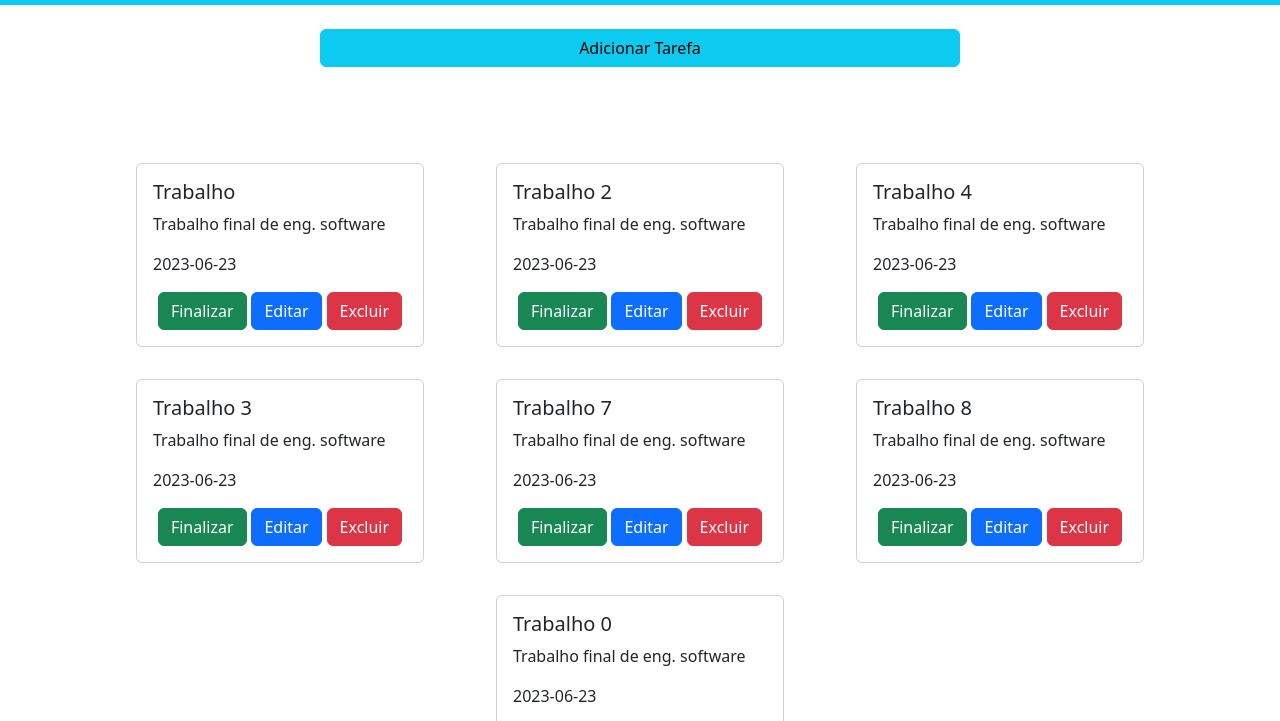
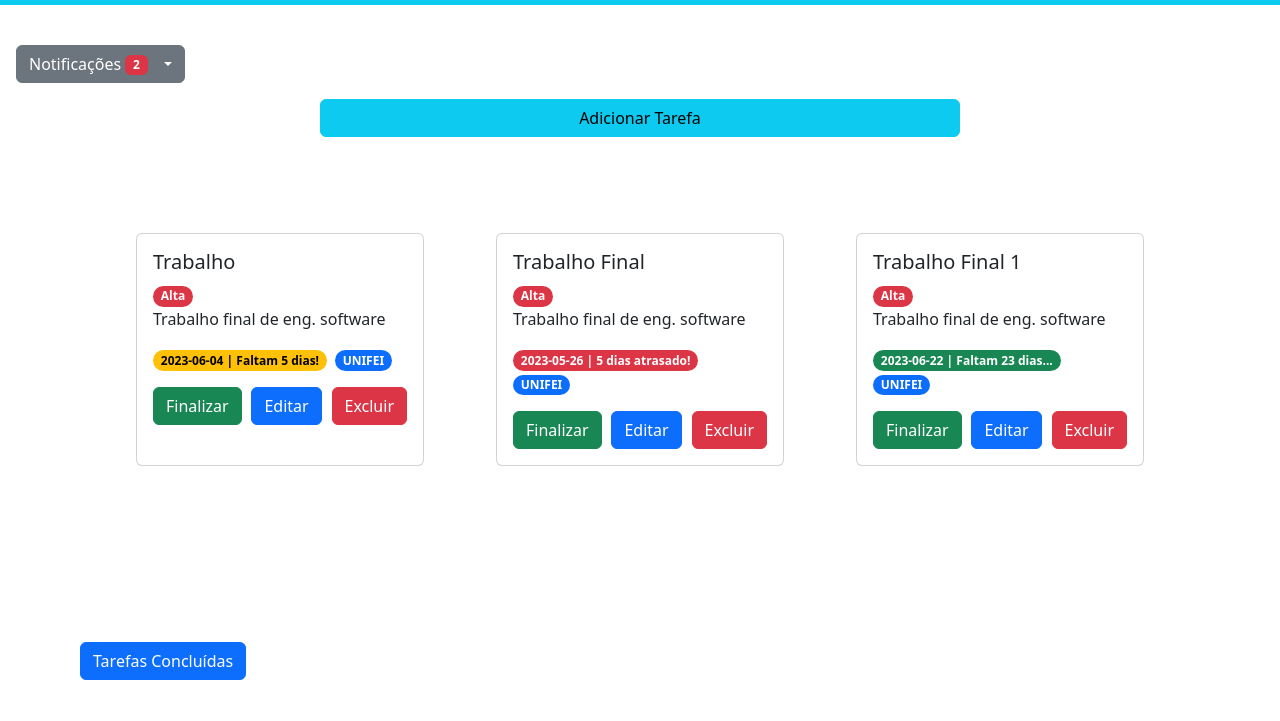
Before and after one commit to PedroJSilveira/trabalho_final, a plain HTML site: page index.html in a window 1280 px wide. Shown: the part 72-793 px from the top of the page. Drawn offline with nearby package versions, Linux system fonts and the light colour scheme.

Commit message:
Flags + Lembretes simples

```diff
--- a/crud.js
+++ b/crud.js
@@ -4,6 +4,8 @@ const divTarefaConcluida = document.querySelector('#tarefas-concluidas')
 const newTarefa = document.querySelector('#form-tarefa')
 const updateTarefa = document.querySelector('#form-editar-tarefa')
 const btnConcluida = document.querySelector('#tar-concluidas')
+const dropNotifica = document.querySelector('#notificacoes')
+const qtdNot = document.querySelector('#qtd-not')
 
 // Elementos do Formulário de Criação
 const tituloTarefa = document.querySelector('#titulo')
@@ -26,6 +28,7 @@ const criadorEd = document.querySelector('#criadorEd')
 
 let nConcluidas = '';
 let concluidas = '';
+let notifica = '';
 
 //IMPLEMENTAÇÃO DOS CRUDs
 const gerenTarefas = {
@@ -66,31 +69,94 @@ function CriaTarefa(dados){
     mostraTarefas()
 }
 
-CriaTarefa({nome: 'Trabalho', desc: 'Trabalho final de eng. software', prioridade: 'Alta', prazo: '2023-06-23', permissao: 'Eu', categoria: 'UNIFEI', criador: 'Pedro Junho'})
+CriaTarefa({nome: 'Trabalho', desc: 'Trabalho final de eng. software', prioridade: 'Alta', prazo: '2023-06-04', permissao: 'Eu', categoria: 'UNIFEI', criador: 'Ana Maísa'})
 
-CriaTarefa({nome: 'Trabalho 2', desc: 'Trabalho final de eng. software', prioridade: 'Baixa', prazo: '2023-06-23', permissao: 'Eu', categoria: 'UNIFEI', criador: 'Pedro Junho'})
+CriaTarefa({nome: 'Trabalho Final', desc: 'Trabalho final de eng. software', prioridade: 'Alta', prazo: '2023-05-26', permissao: 'Eu', categoria: 'UNIFEI', criador: 'Ana Maísa'})
 
-CriaTarefa({nome: 'Trabalho 4', desc: 'Trabalho final de eng. software', prioridade: 'Baixa', prazo: '2023-06-23', permissao: 'Eu', categoria: 'UNIFEI', criador: 'Pedro Junho'})
-
-CriaTarefa({nome: 'Trabalho 3', desc: 'Trabalho final de eng. software', prioridade: 'Baixa', prazo: '2023-06-23', permissao: 'Eu', categoria: 'UNIFEI', criador: 'Pedro Junho'})
-
-CriaTarefa({nome: 'Trabalho 7', desc: 'Trabalho final de eng. software', prioridade: 'Baixa', prazo: '2023-06-23', permissao: 'Eu', categoria: 'UNIFEI', criador: 'Pedro Junho'})
-
-CriaTarefa({nome: 'Trabalho 8', desc: 'Trabalho final de eng. software', prioridade: 'Baixa', prazo: '2023-06-23', permissao: 'Eu', categoria: 'UNIFEI', criador: 'Pedro Junho'})
-
-CriaTarefa({nome: 'Trabalho 0', desc: 'Trabalho final de eng. software', prioridade: 'Baixa', prazo: '2023-06-23', permissao: 'Eu', categoria: 'UNIFEI', criador: 'Pedro Junho'})
+CriaTarefa({nome: 'Trabalho Final  1', desc: 'Trabalho final de eng. software', prioridade: 'Alta', prazo: '2023-06-22', permissao: 'Eu', categoria: 'UNIFEI', criador: 'Ana Maísa'})
 
 //Read
+function notificacoes(){
+    dropNotifica.innerHTML = ''
+    notifica = ''
+    let qtd = 0
+    let dados = ''
+
+    for(let not of leTodasTarefas()){
+        if(not.concluida == false){
+            dados = verificaPrazo(not.prazo)
+            if(dados.cor == 'text-bg-danger' || dados.cor == 'text-bg-warning'){
+                notifica = notifica + `<li><a><p>${not.nome}</p><span class="badge rounded-pill ${dados.cor}">${not.prazo} | ${dados.msg}</span></a></li>`
+                notifica = notifica + `<hr>`
+                qtd++
+            }
+        }
+
+    }
+
+    if(notifica == ''){
+        dropNotifica.innerHTML = '<p>Sem notificações...</p>'
+    }else{
+        dropNotifica.innerHTML = notifica
+    }
+
+    qtdNot.innerText = qtd
+}
+
 function mostraTarefas(){
     divTarefa.innerHTML = ''
     nConcluidas = ''
+    let dadosPrazo = ''
     for(let tarefa of leTodasTarefas()){
         if(tarefa.concluida == false){
+            dadosPrazo = verificaPrazo(tarefa.prazo)
+            nConcluidas = nConcluidas + `<div class="d-flex card" style="width: 18rem;"> <div class="card-body"><h5 class="card-title">${tarefa.nome}</h5><span class="badge rounded-pill ${corPrioridade(tarefa.prioridade)}">${tarefa.prioridade}</span><p class="card-text">${tarefa.desc}</p><div class="flags"><span class="badge rounded-pill ${dadosPrazo.cor}">${tarefa.prazo} | ${dadosPrazo.msg}</span><span class="badge rounded-pill text-bg-primary">${tarefa.categoria}</span></div><div class="botoes"><a href="#" class="btn btn-success" onclick="concluida('${tarefa.nome}')">Finalizar</a><a data-bs-toggle="modal" data-bs-target="#editarModal" href="#" class="btn btn-primary" onclick="formUpTarefa('${tarefa.nome}')">Editar</a><a href="#" class="btn btn-danger" onclick="apagaTarefa('${tarefa.nome}')">Excluir</a></div></div></div>`
 
-            nConcluidas = nConcluidas + `<div class="d-flex card" style="width: 18rem;"> <div class="card-body"><h5 class="card-title">${tarefa.nome}</h5><p class="card-text">${tarefa.desc}</p><p class="prazo">${tarefa.prazo}</p><div class="botoes"><a href="#" class="btn btn-success" onclick="concluida('${tarefa.nome}')">Finalizar</a><a data-bs-toggle="modal" data-bs-target="#editarModal" href="#" class="btn btn-primary" onclick="formUpTarefa('${tarefa.nome}')">Editar</a><a href="#" class="btn btn-danger" onclick="apagaTarefa('${tarefa.nome}')">Excluir</a></div></div></div>`
         }
     }
-    divTarefa.innerHTML = nConcluidas
+    if(nConcluidas == ''){
+        divTarefa.innerHTML = '<h2>Sem tarefas...</h2>'
+    }else{
+        divTarefa.innerHTML = nConcluidas
+    }
+
+    notificacoes()
+}
+
+function corPrioridade(prioridade){
+    if(prioridade == 'Alta'){
+        return 'text-bg-danger'
+    }
+
+    if(prioridade == 'Média'){
+        return 'text-bg-warning'
+    }
+
+    if(prioridade == 'Baixa'){
+        return 'text-bg-success'
+    }
+}
+
+function verificaPrazo(prazo){
+    var date1 = new Date(prazo)
+    var today = new Date(Date.now())
+
+    var timeDiff = Math.abs(date1.getTime() - today.getTime())
+    var diffDays = Math.ceil(timeDiff / (1000 * 3600 * 24))
+
+    if(date1.getTime() < today.getTime()){
+        return {cor: 'text-bg-danger', msg: `${diffDays} dias atrasado!`}
+    }
+
+    if(diffDays <= 7 && diffDays >= 3){
+        return {cor: 'text-bg-warning', msg: `Faltam ${diffDays} dias!`}
+    }
+
+    if(diffDays <= 2){
+        return {cor: 'text-bg-danger', msg: `Faltam ${diffDays} dias!`}
+    }
+
+    return {cor: 'text-bg-success', msg: `Faltam ${diffDays} dias...`}
 }
 
 function mostraConcluidas(){
@@ -98,10 +164,15 @@ function mostraConcluidas(){
     concluidas = ''
     for(let con of leTodasTarefas()){
         if(con.concluida == true){
-            concluidas = concluidas + `<div class="d-flex card" style="width: 18rem;"> <div class="card-body"><h5 class="card-title">${con.nome}</h5><p class="card-text">${con.desc}</p><a href="#" class="btn btn-success" onclick="voltar('${con.nome}')">Voltar</a></div></div>`
+            concluidas = concluidas + `<div class="d-flex card" style="width: 18rem;"> <div class="card-body"><h5 class="card-title">${con.nome}</h5><span class="badge rounded-pill text-bg-primary">${con.categoria}</span><p class="card-text">${con.desc}</p><a href="#" class="btn btn-success" onclick="voltar('${con.nome}')">Voltar</a></div></div>`
         }
     }
-    divTarefaConcluida.innerHTML = concluidas
+
+    if(concluidas == ''){
+        divTarefaConcluida.innerHTML = '<p>Nenhuma tarefa concluída...</p>'
+    }else{
+        divTarefaConcluida.innerHTML = concluidas
+    }
 }
 
 function voltar(nome){
--- a/index.html
+++ b/index.html
@@ -21,6 +21,14 @@
     </nav>
 
     <br>
+
+    <div class="notificacoes">
+      <button class="btn btn-secondary dropdown-toggle" type="button" data-bs-toggle="dropdown" aria-expanded="false">
+        Notificações <span id="qtd-not" class="badge text-bg-danger"></span>
+      </button>
+      <ul class="dropdown-menu" id="notificacoes">
+      </ul>
+    </div>
 
     <div class="d-grid gap-2 col-6 mx-auto">
       <button type="button" class="btn btn-info" data-bs-toggle="modal" data-bs-target="#exampleModal">Adicionar Tarefa</button>
--- a/style.css
+++ b/style.css
@@ -1,3 +1,11 @@
+.notificacoes{
+  margin: 1rem;
+}
+
+.notificacoes li{
+  padding: 0.5rem;
+}
+
 #tarefas{
   padding: 5rem;
   display: flex;
@@ -15,5 +23,13 @@
 
 .botoes{
   display: flex;
-  justify-content: space-evenly;
+  justify-content: space-between;
 }
+
+.flags{
+  margin-bottom: 1rem;
+}
+
+span{
+  margin-right: 0.5rem;
+}
```
